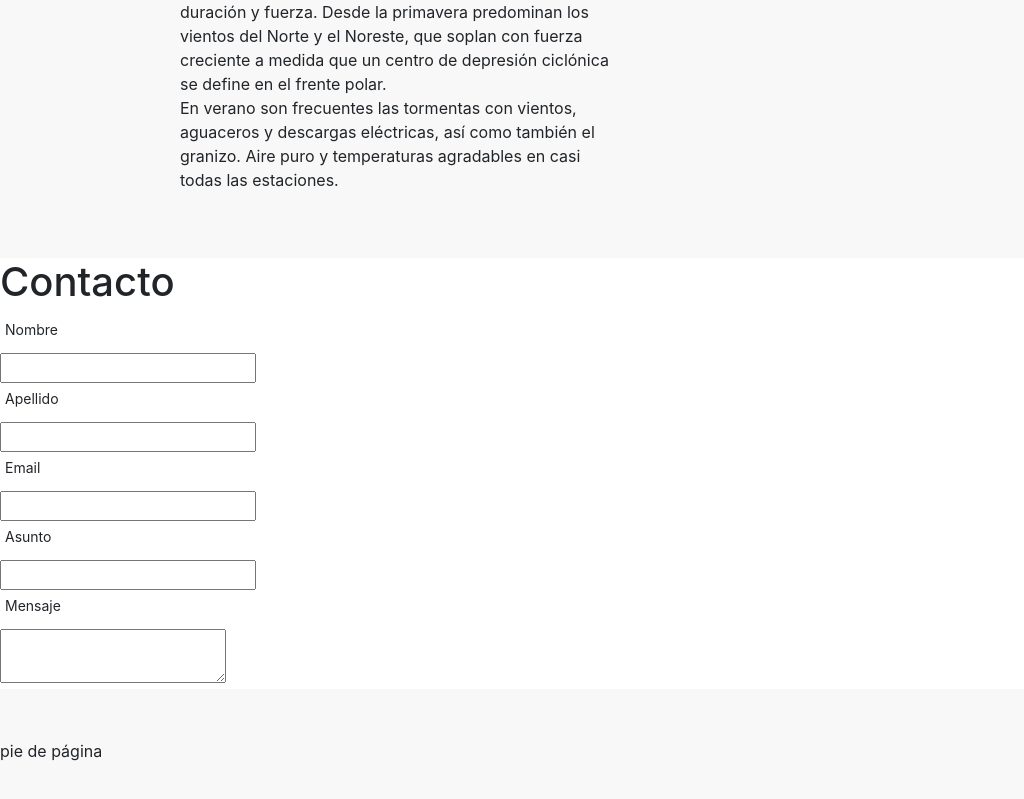
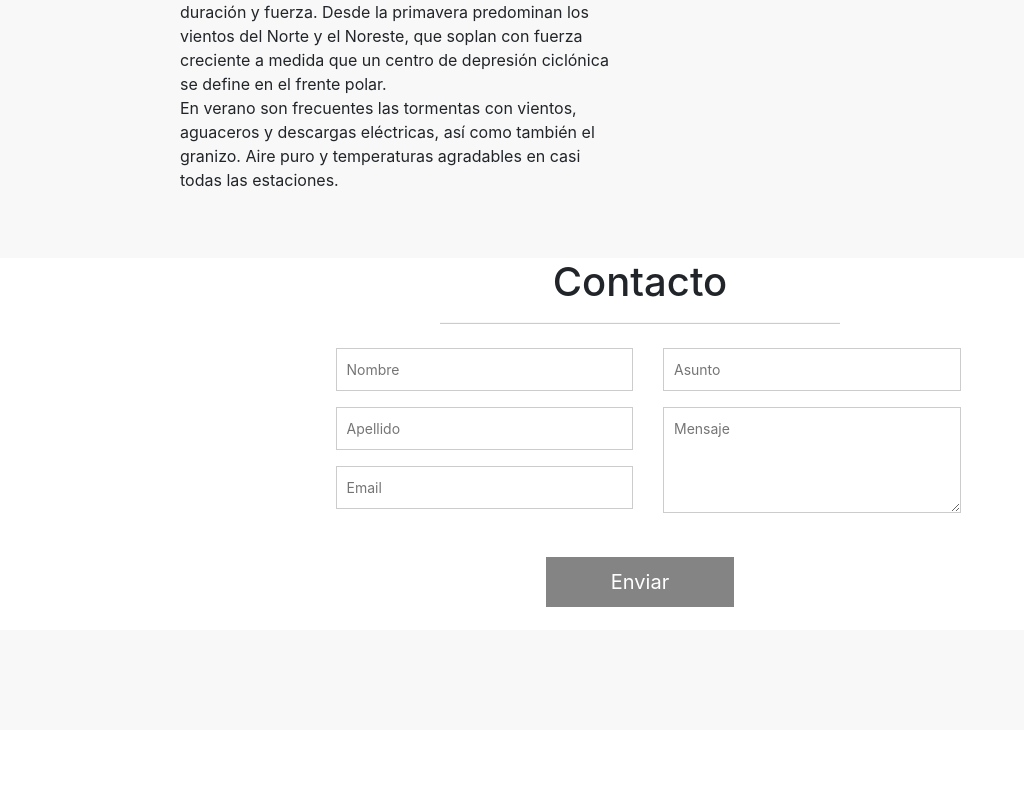
Before and after one commit to mmirotta/Curso-Mobile, a plain HTML site: page Unidad 2/cordoba.html in a window 1280 px wide. Shown: the part 2084-2883 px from the top of the page, without its empty margins (0-1024 px from the left). After the commit the page ends 2814 px from the top, so only its background shows below. Drawn offline with nearby package versions, Linux system fonts and the light colour scheme.

Commit message:
Formulario de contacto

```diff
--- /dev/null
+++ b/Unidad 2/ajaxMesaje.txt
@@ -0,0 +1 @@
+Datos enviados
--- a/Unidad 2/cordoba.html
+++ b/Unidad 2/cordoba.html
@@ -4,6 +4,7 @@
     <meta charset="UTF-8">
     <meta name="viewport" content="width=device-width, initial-scale=1.0">
     <meta http-equiv="X-UA-Compatible" content="ie=edge">
+    <script type="text/javascript" src="script.js"></script>
     <link rel="stylesheet" type="text/css" href="estilos.css">
     <link href="https://fonts.googleapis.com/css?family=Open+Sans" rel="stylesheet">
     <link rel="stylesheet" href="https://maxcdn.bootstrapcdn.com/bootstrap/4.0.0-beta.2/css/bootstrap.min.css" integrity="sha384-PsH8R72JQ3SOdhVi3uxftmaW6Vc51MKb0q5P2rRUpPvrszuE4W1povHYgTpBfshb" crossorigin="anonymous">
@@ -90,34 +91,33 @@
         </div>
     </section>
     <section>
-        <div>
-            <div>
-                <h1>Contacto</h1>
+        <div style="text-align: center">
+            <h1>Contacto</h1>
+            <hr class="intro-divider">
+        </div>
+        <div class="row">
+            <div class="col-lg-3"></div>
+            <div class="col-lg-3">
+                <input type="text" name="nombre" placeholder="Nombre" class="textContacto">
+                <input type="text" name="apellido" placeholder="Apellido" class="textContacto">
+                <input type="email" name="email" placeholder="Email" class="textContacto">
             </div>
-            <div>
-                <label for="nombre">Nombre</label>
-                <input type="text" name="nombre">
+            <div class="col-lg-3">
+                <input type="text" name="asunto" placeholder="Asunto" class="textContacto">
+                <textarea name="mensaje" placeholder="Mensaje" class="textContacto" rows="4"></textarea>
             </div>
-            <div>
-                <label for="apellido">Apellido</label>
-                <input type="text" name="apellido">
+            <div class="col-lg-3"></div>
+        </div>
+        <div class="row" style="margin-bottom: 5px">
+            <div class="col-lg-5"></div>
+            <div class="col-lg-2">
+                <button class="btnEnviar" onclick="enviarContacto();">Enviar</button>
             </div>
-            <div>
-                <label for="email">Email</label>
-                <input type="email" name="email">
-            </div>
-            <div>
-                <label for="asunto">Asunto</label>
-                <input type="text" name="asunto">
-            </div>
-            <div>
-                <label for="mensaje">Mensaje</label>
-                <textarea name="mensaje"></textarea>
-            </div>
+            <div class="col-lg-5"></div>
         </div>
+        <div class="row"><label id="mensajeCartel"></label></div>
     </section>
     <footer>
-        <p>pie de página</p>
     </footer>
 </body>
 </html>
--- a/Unidad 2/estilos.css
+++ b/Unidad 2/estilos.css
@@ -83,23 +83,40 @@ h1, h2, h3, h4, h5, h6 {
     border-top: 3px solid #e7e7e7;
 }
 
-/*
-input, textarea {
+
+.textContacto {
     width: 100%;
     padding: 10px 10px;
-    margin: 8px 0;
+    margin: 8px;
     display: inline-block;
     border: 1px solid #ccc;
     box-sizing: border-box;
 	font-size: 14px;
-	background-color: #D8D8D8;
-	border-top-width: 0;
-	border-left-width: 0;
-	border-right-width: 0;
-	border-bottom: 1px solid #000;
-}*/
+}
 
 footer {
     padding: 50px 0;
     background-color: #f8f8f8;
   }
+
+  .btnEnviar{
+	display: block;
+	padding: 10px;
+	width: 100%;
+	margin: 30px 0;
+	font-size: 20px;
+	background: #848484;
+	border: 0;
+	color: #FFF;
+	opacity: 1;
+	cursor: pointer;
+	margin-bottom: 0;
+}
+
+.btnEnviar:hover {
+	opacity: 0.8;
+}
+
+.btnEnviar:active {
+	transform: scale(0.95);
+}
--- /dev/null
+++ b/Unidad 2/script.js
@@ -0,0 +1,10 @@
+function enviarContacto(){
+    var xhttp = new XMLHttpRequest();
+    xhttp.onreadystatechange = function(){
+        if (xhttp.readyState == 4 && xhttp.status == 200){
+            document.getElementById("mensajeCartel").innerHTML = xhttp.responseText;
+        }
+    };
+    xhttp.open("GET", "ajaxMensaje.txt", true);
+    xhttp.send();
+}
```
Also changed, not shown: Unidad 2/puertoMadryn.html (+23 -23 lines), Unidad 2/salta.html (+22 -22 lines), 1 other file.
